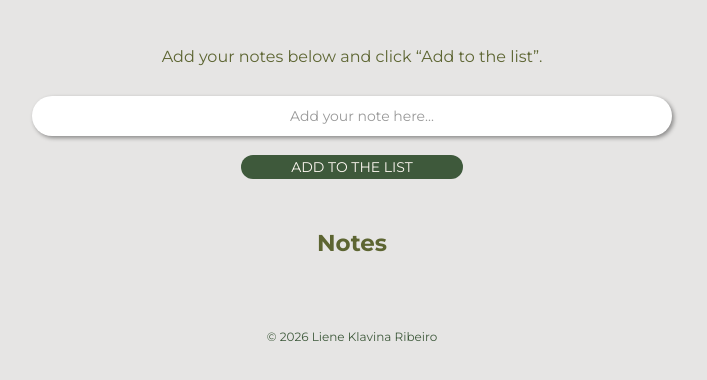
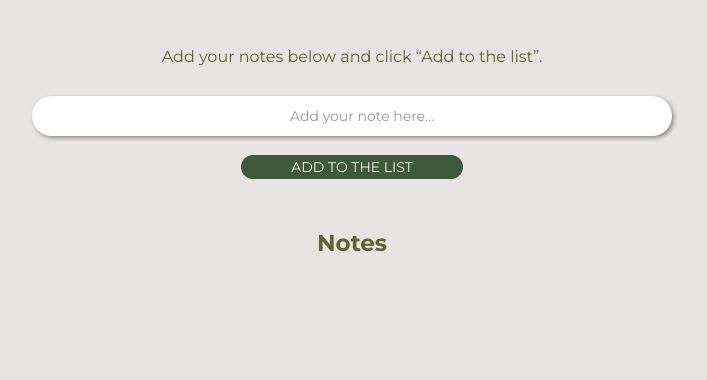
Before and after one commit to lienekl/challenge-7-bc26, a website: page public/index.html in a window 1280 px wide. Shown: the part 80-460 px from the top of the page, without its empty margins (288-995 px from the left). Drawn offline with Linux system fonts and the light colour scheme; no server answers.

Commit message:
updating code

```diff
--- a/public/index.html
+++ b/public/index.html
@@ -35,7 +35,7 @@
 
 
         </div>
-        <footer><p id="footer">© 2026 Liene Klavina Ribeiro</p></footer>
+
 
     </main>
 
```
